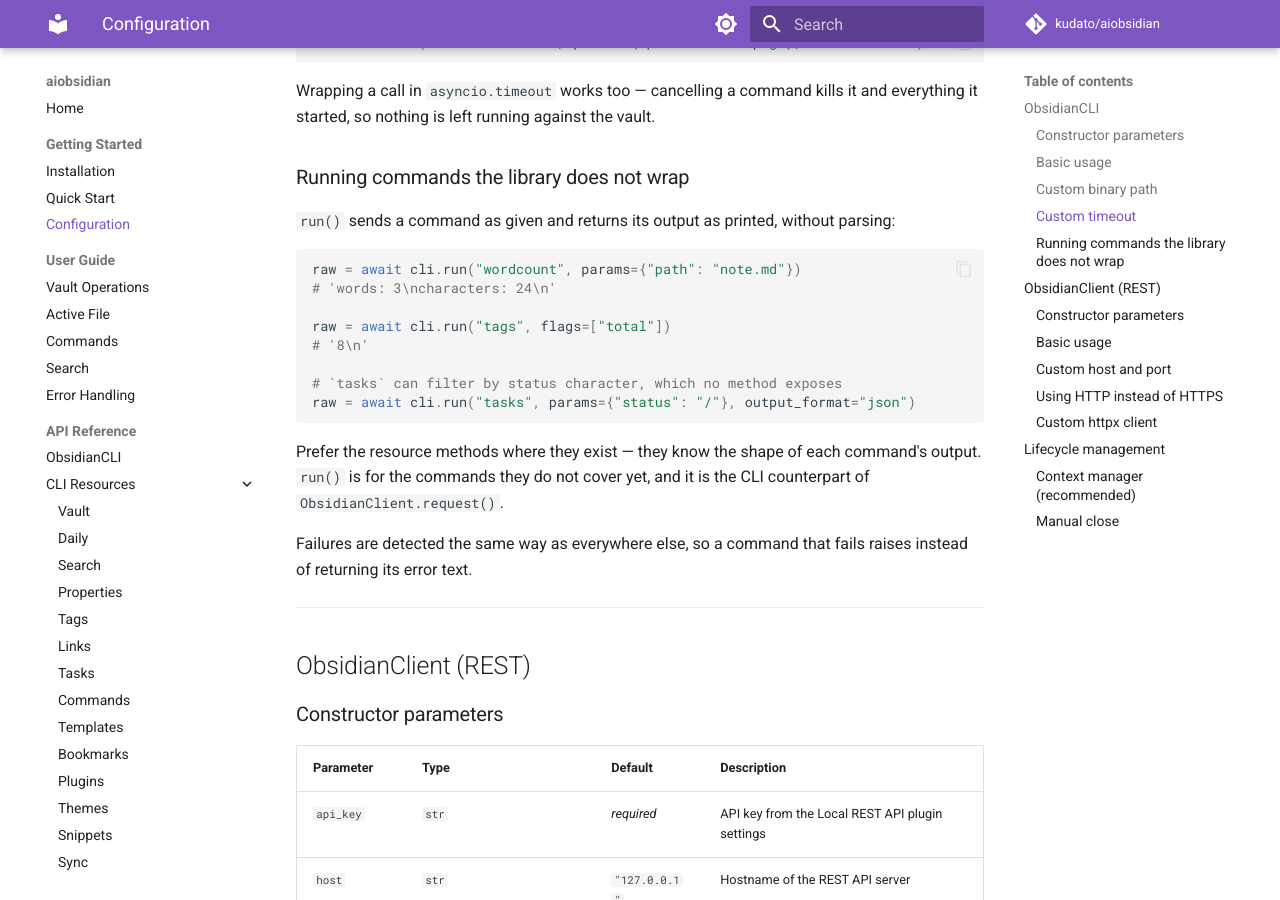
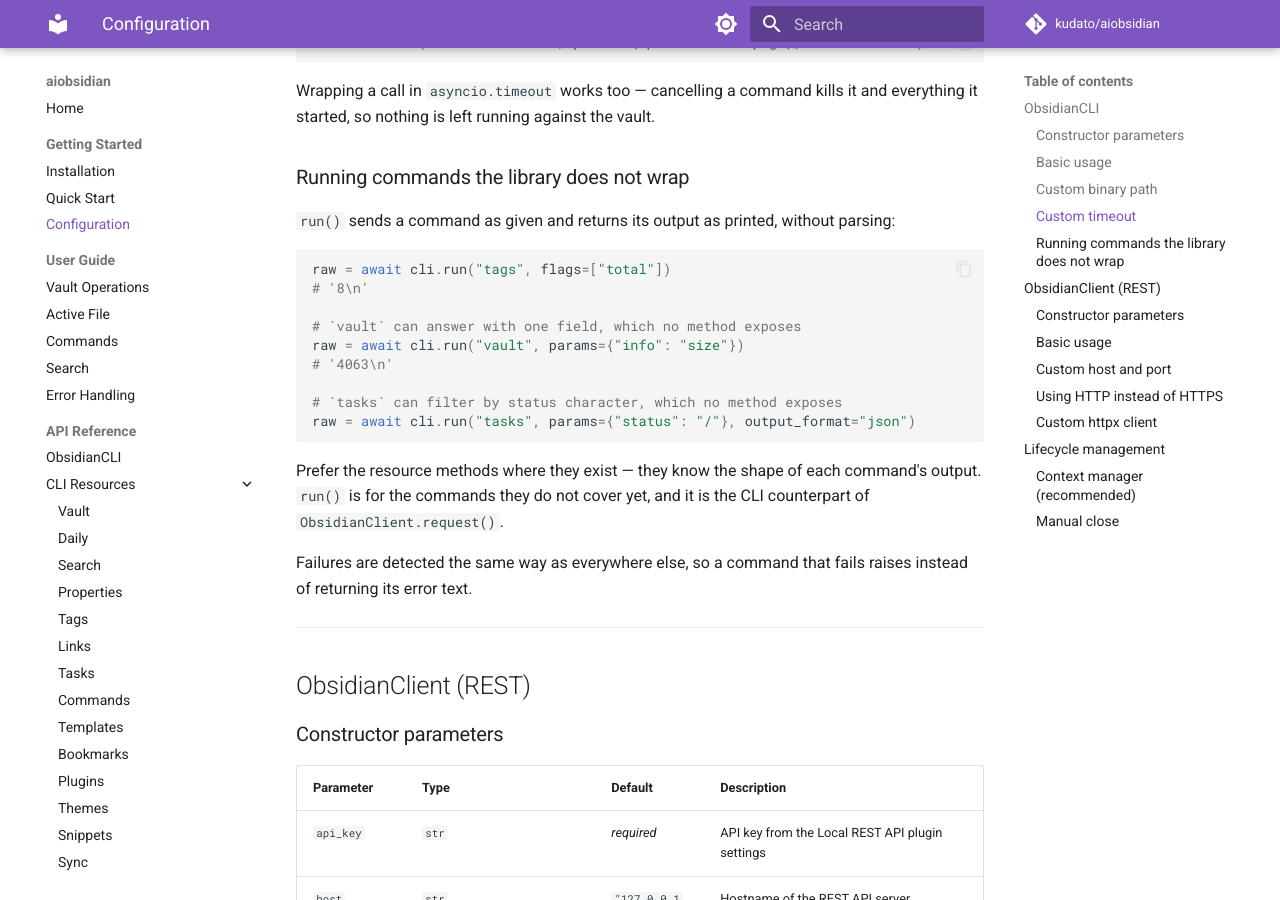
Before and after one commit to kudato/aiobsidian, an MkDocs documentation site: the page built from docs/getting-started/configuration.md, in a window 1280 px wide and 900 px high, scrolled down 963 px. Built offline with MkDocs 1.6.1 and Material for MkDocs 9.7.7, drawn with Linux system fonts in a browser that asks for light colours; comment, search, counter and statistics services are not loaded.

Commit message:
docs: write down what the record commands return
The models reference gains the seven new models, and the `run()`
examples drop `wordcount`, which a resource method now covers, for
`vault info=size`, which none does.

````diff
--- a/docs/getting-started/configuration.md
+++ b/docs/getting-started/configuration.md
@@ -49,11 +49,12 @@
 without parsing:
 
 ```python
-raw = await cli.run("wordcount", params={"path": "note.md"})
-# 'words: 3\ncharacters: 24\n'
-
 raw = await cli.run("tags", flags=["total"])
 # '8\n'
+
+# `vault` can answer with one field, which no method exposes
+raw = await cli.run("vault", params={"info": "size"})
+# '4063\n'
 
 # `tasks` can filter by status character, which no method exposes
 raw = await cli.run("tasks", params={"status": "/"}, output_format="json")
````
Also changed, not shown: CHANGELOG.md (+3 -1 lines), docs/reference/models.md (+16 -0 lines).
